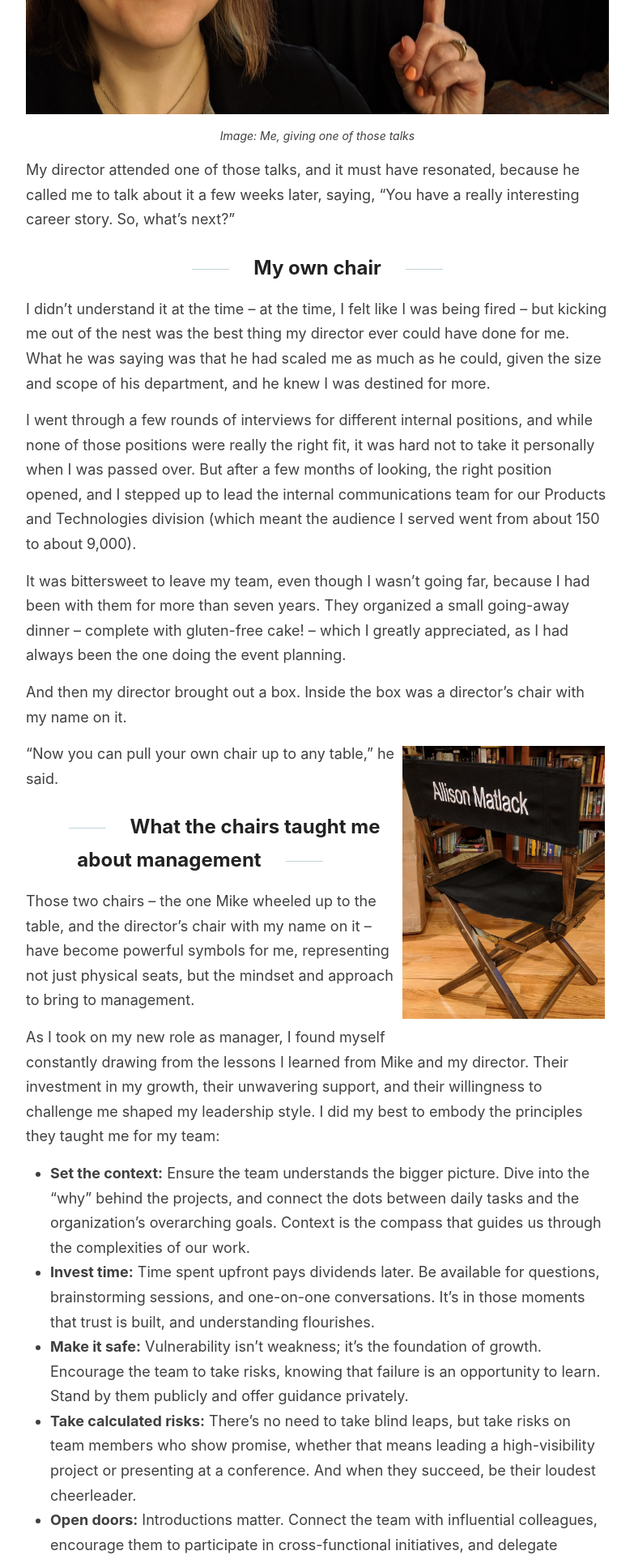
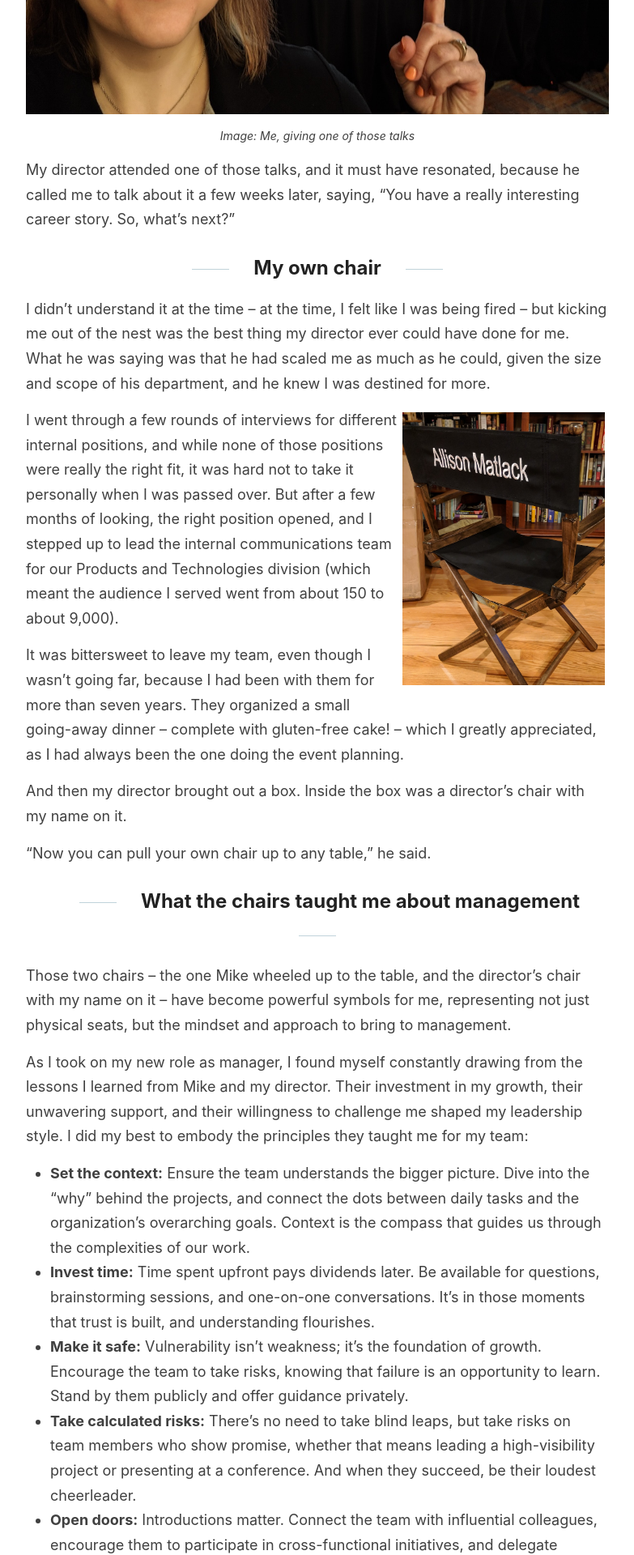
Before and after one commit to amatlack/amatlack.github.io, a Jekyll site: the page built from _posts/2024-02-29-pull-up-a-chair.md, in a window 1280 px wide. Shown: the part 4196-6116 px from the top of the page at 81% size, without its empty margins (248-1031 px from the left). Built offline with Jekyll 4.4.1, drawn with Linux system fonts in a browser that asks for light colours.

Commit message:
adjusting photo

```diff
--- a/_posts/2024-02-29-pull-up-a-chair.md
+++ b/_posts/2024-02-29-pull-up-a-chair.md
@@ -53,15 +53,15 @@ My director attended one of those talks, and it must have resonated, because he
 
 I didn’t understand it at the time – at the time, I felt like I was being fired – but kicking me out of the nest was the best thing my director ever could have done for me. What he was saying was that he had scaled me as much as he could, given the size and scope of his department, and he knew I was destined for more.
 
+<div class="about_headshot">
+  <img src="{{ site:baseurl }}/images/director-chair.jpg" />
+</div>
+
 I went through a few rounds of interviews for different internal positions, and while none of those positions were really the right fit, it was hard not to take it personally when I was passed over. But after a few months of looking, the right position opened, and I stepped up to lead the internal communications team for our Products and Technologies division (which meant the audience I served went from about 150 to about 9,000).
 
 It was bittersweet to leave my team, even though I wasn’t going far, because I had been with them for more than seven years. They organized a small going-away dinner – complete with gluten-free cake! – which I greatly appreciated, as I had always been the one doing the event planning.
 
 And then my director brought out a box. Inside the box was a director’s chair with my name on it.
-
-<div class="about_headshot">
-  <img src="{{ site:baseurl }}/images/director-chair.jpg" />
-</div>
 
 “Now you can pull your own chair up to any table,” he said.
 
```
